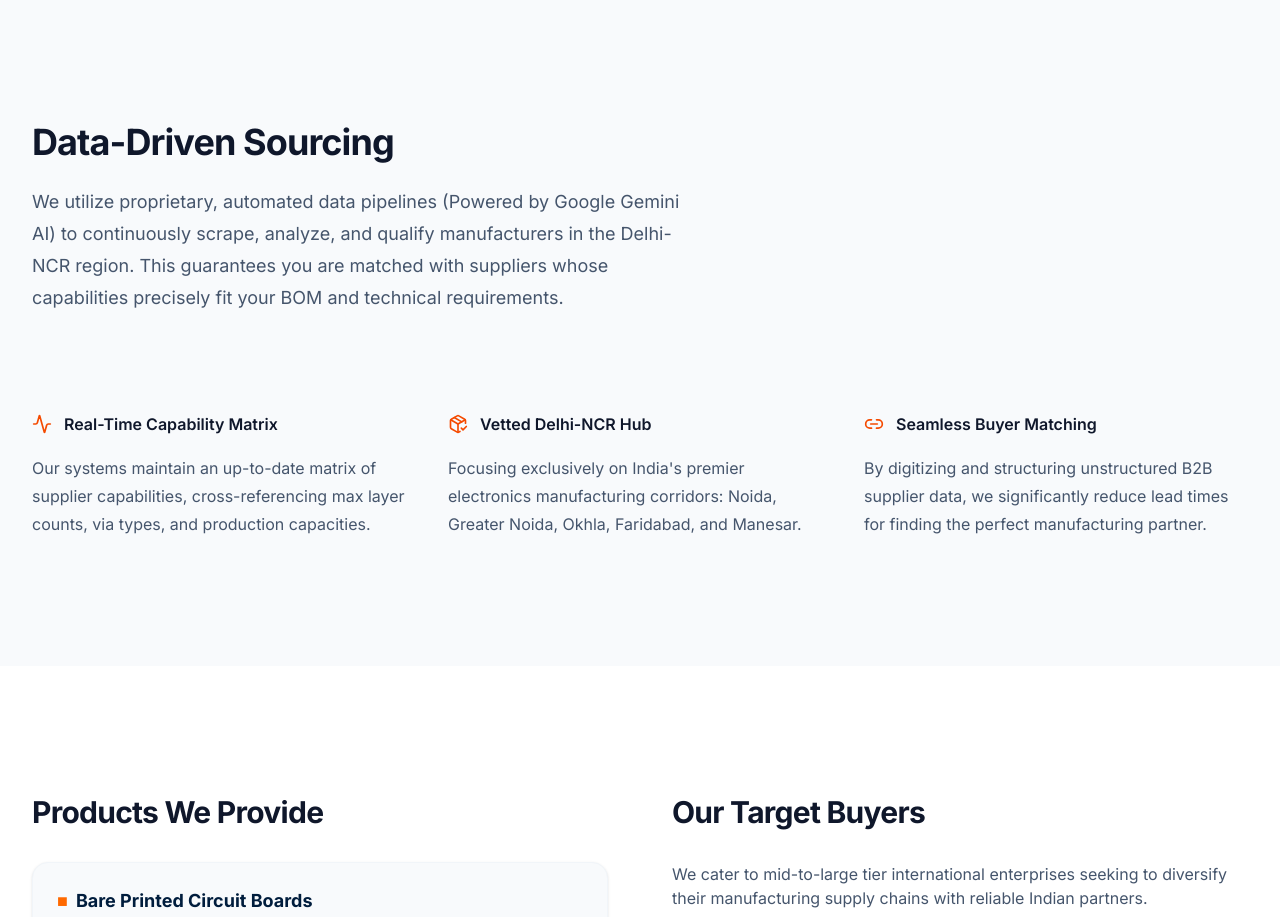
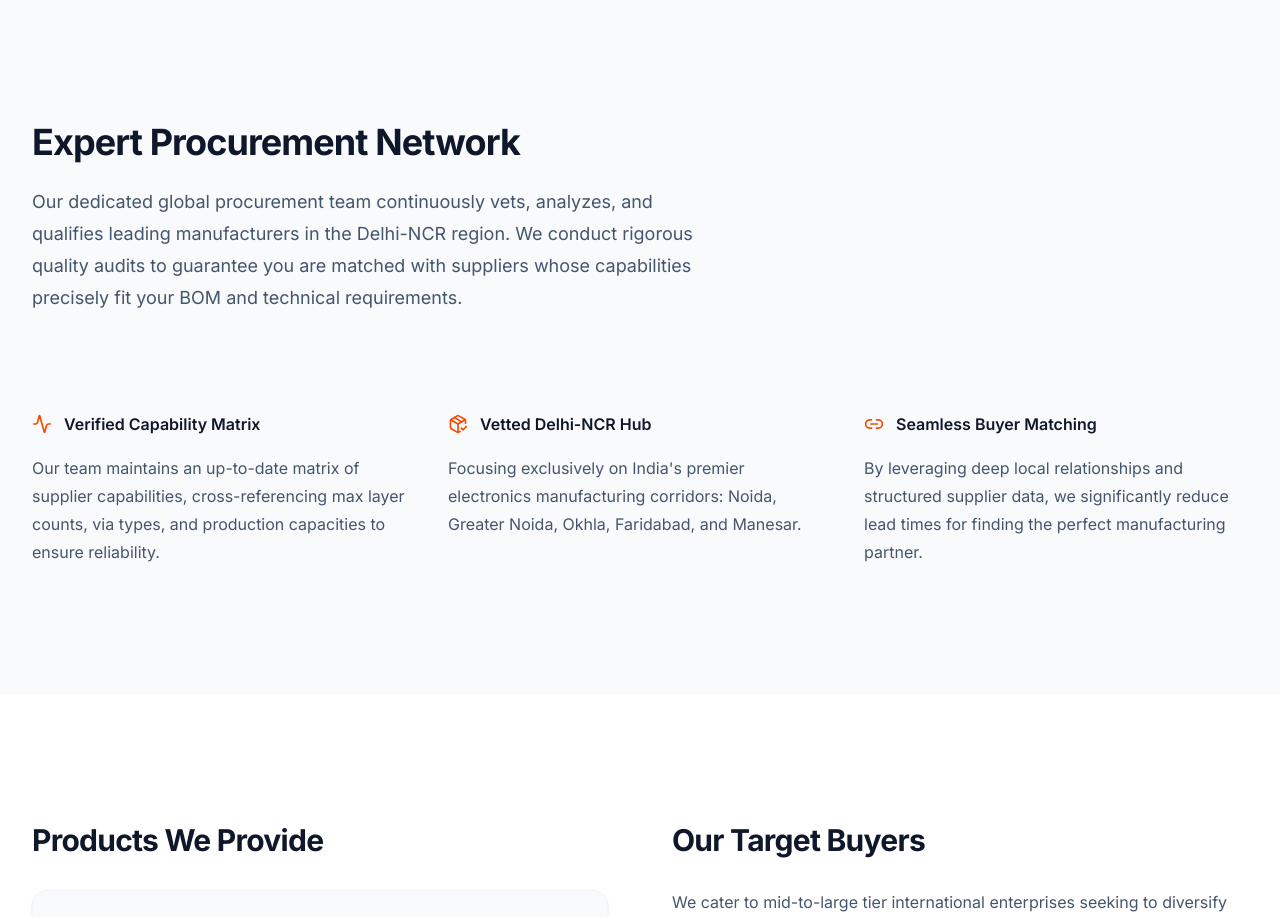
Before and after one commit to fardeenmohd/sino-magan-pcb-web, a Next.js app: page / in a window 1280 px wide. Shown: the part 1620-2537 px from the top of the page. Built offline with nearby package versions, Linux system fonts and the light colour scheme.

Commit message:
Update supplier network text to emphasize human procurement team instead of AI

```diff
--- a/src/app/page.tsx
+++ b/src/app/page.tsx
@@ -118,13 +118,13 @@ export default function Home() {
         </div>
       </div>
 
-      {/* Data-Driven Supplier Network */}
+      {/* Expert Procurement Supplier Network */}
       <div id="network" className="bg-slate-50 py-24 sm:py-32 border-t border-slate-200">
         <div className="max-w-7xl mx-auto px-6 lg:px-8">
           <div className="mx-auto max-w-2xl lg:mx-0">
-            <h2 className="text-3xl font-bold tracking-tight text-slate-900 sm:text-4xl">Data-Driven Sourcing</h2>
+            <h2 className="text-3xl font-bold tracking-tight text-slate-900 sm:text-4xl">Expert Procurement Network</h2>
             <p className="mt-6 text-lg leading-8 text-slate-600">
-              We utilize proprietary, automated data pipelines (Powered by Google Gemini AI) to continuously scrape, analyze, and qualify manufacturers in the Delhi-NCR region. This guarantees you are matched with suppliers whose capabilities precisely fit your BOM and technical requirements.
+              Our dedicated global procurement team continuously vets, analyzes, and qualifies leading manufacturers in the Delhi-NCR region. We conduct rigorous quality audits to guarantee you are matched with suppliers whose capabilities precisely fit your BOM and technical requirements.
             </p>
           </div>
           <div className="mx-auto mt-16 max-w-2xl sm:mt-20 lg:mt-24 lg:max-w-none">
@@ -132,10 +132,10 @@ export default function Home() {
               <div className="flex flex-col">
                 <dt className="flex items-center gap-x-3 text-base font-semibold leading-7 text-slate-900">
                   <Activity className="h-5 w-5 flex-none text-orange-600" aria-hidden="true" />
-                  Real-Time Capability Matrix
+                  Verified Capability Matrix
                 </dt>
                 <dd className="mt-4 flex flex-auto flex-col text-base leading-7 text-slate-600">
-                  <p className="flex-auto">Our systems maintain an up-to-date matrix of supplier capabilities, cross-referencing max layer counts, via types, and production capacities.</p>
+                  <p className="flex-auto">Our team maintains an up-to-date matrix of supplier capabilities, cross-referencing max layer counts, via types, and production capacities to ensure reliability.</p>
                 </dd>
               </div>
               <div className="flex flex-col">
@@ -153,7 +153,7 @@ export default function Home() {
                   Seamless Buyer Matching
                 </dt>
                 <dd className="mt-4 flex flex-auto flex-col text-base leading-7 text-slate-600">
-                  <p className="flex-auto">By digitizing and structuring unstructured B2B supplier data, we significantly reduce lead times for finding the perfect manufacturing partner.</p>
+                  <p className="flex-auto">By leveraging deep local relationships and structured supplier data, we significantly reduce lead times for finding the perfect manufacturing partner.</p>
                 </dd>
               </div>
             </dl>
```
